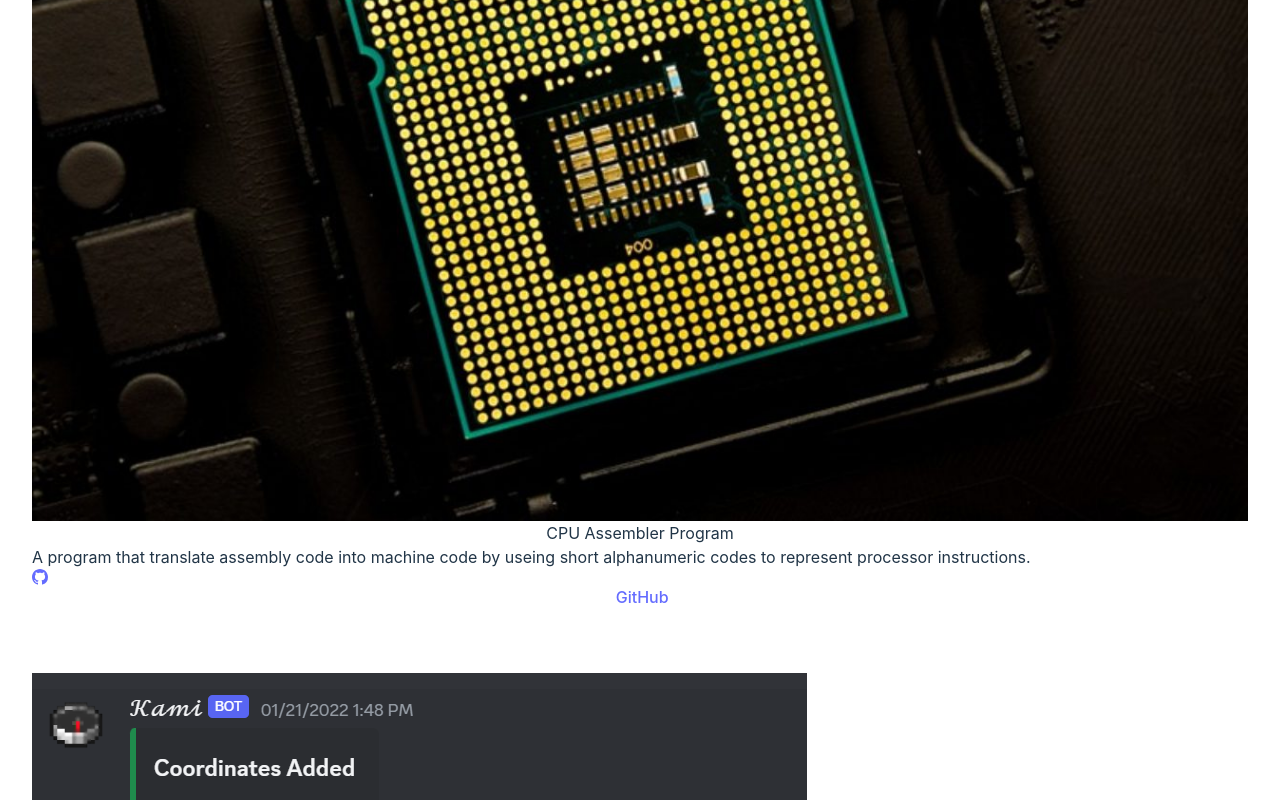
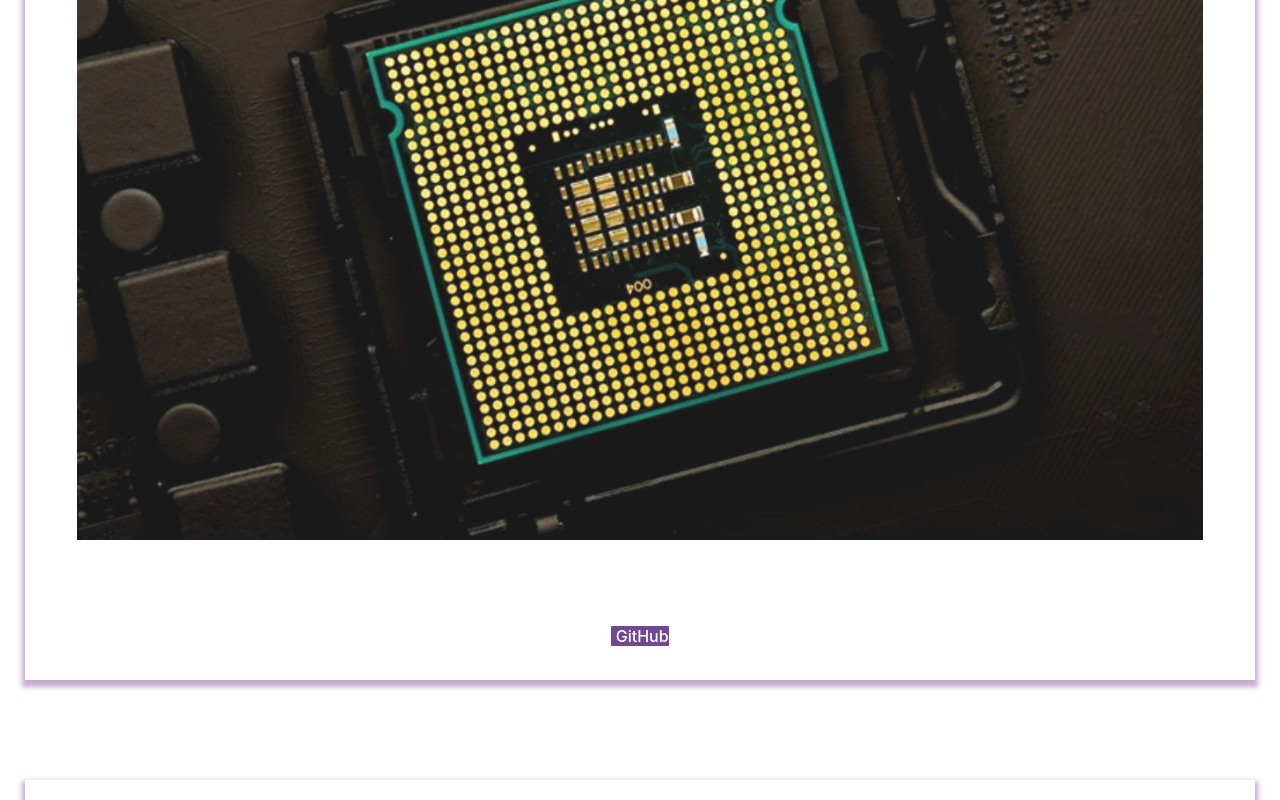
Before and after one commit to BasicallyManny/Personal-Portfolio-Website, a React (Vite) app in the folder personal-porfolio-website/: page / in a window 1280 px wide. Shown: the part 2000-2800 px from the top of the page. Built offline with nearby package versions, Linux system fonts and the light colour scheme.

Commit message:
updated project cards it needs to be scaled down and description must be displayed

```diff
--- a/personal-porfolio-website/src/components/Projects.jsx
+++ b/personal-porfolio-website/src/components/Projects.jsx
@@ -1,5 +1,6 @@
 import ProjectCard from "./projectComponents/ProjectCard";
 import { Container, Row, Col } from "react-bootstrap";
+import  "../components/projectComponents/projectStyles.css";
 /*** Import images from Assets folder*/
 import cpu from "../../src/assets/Project Images/cpu.jpg"
 import Kami from "../../src/assets/Project Images/Kami.PNG"
@@ -8,15 +9,15 @@ import SpaceTime from "../../src/assets/Project Images/SpaceTime.PNG"
 
 export default function Projects(){
     return(
-        <Container fluid className="project-section">
+        <Container fluid className="!relative !pt-12 !pl-6 !pr-6 !h-auto ">
             <Container>
-                <h1 className="project-heading">
+                <h1 className="!pt-2.5 !text-4xl !font-medium !text-white">
                     My Recent <strong className="purple">Works </strong>
                 </h1>
-                <p style={{ color: "white" }}>
+                <p className="text-white">
                     Here are a few projects I worked on recently.
                 </p>
-                <Row style={{ justifyContent: "center", paddingBottom: "10px" }}>
+                <Row className="justify-center pb-2.5">
                     <Col md={4} className="project-card">
                         <ProjectCard
                         imgPath={cpu}
--- a/personal-porfolio-website/src/components/projectComponents/projectCard.jsx
+++ b/personal-porfolio-website/src/components/projectComponents/projectCard.jsx
@@ -1,15 +1,16 @@
 import {Card,Button} from 'react-bootstrap';
 import { CgWebsite } from "react-icons/cg";
 import { BsGithub } from "react-icons/bs";
+import './projectStyles.css';
 
 
 export default function ProjectCards(props) {
   return (
     <Card className="project-card-view">
-      <Card.Img variant="top" src={props.imgPath} alt="card-img" />
+      <Card.Img variant="top" src={props.imgPath} alt="card-img" className="!object-fill !w-full" />
       <Card.Body>
         <Card.Title>{props.title}</Card.Title>
-        <Card.Text style={{ textAlign: "justify" }}>
+        <Card.Text className="text-justify">
           {props.description}
         </Card.Text>
         <Button variant="primary" href={props.ghLink} target="_blank">
@@ -26,7 +27,7 @@ export default function ProjectCards(props) {
             variant="primary"
             href={props.demoLink}
             target="_blank"
-            style={{ marginLeft: "10px" }}
+            className="ml-2.5"
           >
             <CgWebsite /> &nbsp;
             {"Demo"}
--- /dev/null
+++ b/personal-porfolio-website/src/components/projectComponents/projectStyles.css
@@ -0,0 +1,80 @@
+.project-card {
+    padding-top: 50px !important;
+    padding-bottom: 50px !important;
+    padding-left: 25px !important;
+    padding-right: 25px !important;
+    height: auto !important;
+    background-size: contain !important;
+  }
+
+  .project-card-view {
+    box-shadow: 0 4px 5px 3px rgba(119, 53, 136, 0.459) !important;
+    color: white !important;
+    background-color: transparent !important;
+    opacity: 0.9 !important;
+    transition: all 0.5s ease 0s !important;
+    height: 100% !important;
+  }
+  .project-card-view:hover {
+    transform: scale(1.02) !important;
+    overflow: hidden !important;
+    box-shadow: 0 4px 4px 5px rgba(129, 72, 144, 0.561) !important;
+  }
+
+  .blog-card {
+    padding-top: 50px !important;
+    padding-bottom: 50px !important;
+    padding-left: 25px !important;
+    padding-right: 25px !important;
+    height: auto !important;
+  }
+
+  .blog-card-view {
+    background-color: transparent !important;
+    box-shadow: 0 3px 3px 2px rgba(145, 77, 161, 0.459) !important;
+    color: white !important;
+    transition: all 0.5s ease 0s !important;
+    height: 100% !important;
+  }
+
+  .blog-link {
+    color: white !important;
+    text-decoration: none !important;
+  }
+
+  .blog-link:hover {
+    cursor: pointer !important;
+  }
+
+  .blog-card-view:hover {
+    transform: scale(1.02) !important;
+    overflow: hidden !important;
+    box-shadow: 0 3px 3px 5px rgba(155, 88, 173, 0.65) !important;
+  }
+
+  .card-img-top {
+    padding: 20px !important;
+    border-radius: 10px !important;
+  }
+
+  .blog-img {
+    padding: 0px !important;
+    opacity: 0.8 !important;
+    border-radius: 0px !important;
+  }
+
+  .btn-primary {
+    color: #fff !important;
+    background-color: #623686 !important;
+    border-color: #623686 !important;
+  }
+
+  .btn-primary:hover {
+    color: #fff !important;
+    background-color: #6d20c5d7 !important;
+    border-color: #6d20c5d7 !important;
+  }
+  .btn:focus {
+    outline: none !important;
+    box-shadow: none !important;
+  }
```
